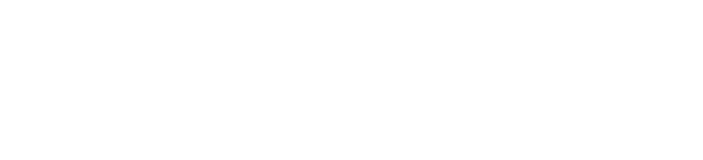
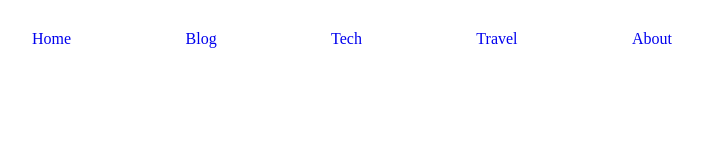
Before and after one commit to Fardus-Hassan/practice-4, a plain HTML site: page html-files/blog.html in a window 1280 px wide. Shown: the whole page, without its empty margins (288-991 px from the left). Drawn offline with Linux system fonts and the light colour scheme.

Commit message:
set html

```diff
--- a/html-files/about.html
+++ b/html-files/about.html
@@ -0,0 +1,22 @@
+<!DOCTYPE html>
+<html lang="en">
+<head>
+    <meta charset="UTF-8">
+    <meta name="viewport" content="width=device-width, initial-scale=1.0">
+    <title>About</title>
+    <link rel="stylesheet" href="../style/style.css">
+</head>
+<body>
+    <header class="head1">
+        <nav>
+            <ul>
+                <li><a href="../index.html">Home</a></li>
+                <li><a href="blog.html">Blog</a></li>
+                <li><a href="tech.html">Tech</a></li>
+                <li><a href="travel.html">Travel</a></li>
+                <li><a href="about.html">About</a></li>
+            </ul>
+        </nav>
+    </header>
+</body>
+</html>
--- a/html-files/blog.html
+++ b/html-files/blog.html
@@ -0,0 +1,22 @@
+<!DOCTYPE html>
+<html lang="en">
+<head>
+    <meta charset="UTF-8">
+    <meta name="viewport" content="width=device-width, initial-scale=1.0">
+    <title>Blog</title>
+    <link rel="stylesheet" href="../style/style.css">
+</head>
+<body>
+    <header class="head1">
+        <nav>
+            <ul>
+                <li><a href="../index.html">Home</a></li>
+                <li><a href="blog.html">Blog</a></li>
+                <li><a href="tech.html">Tech</a></li>
+                <li><a href="travel.html">Travel</a></li>
+                <li><a href="about.html">About</a></li>
+            </ul>
+        </nav>
+    </header>
+</body>
+</html>
--- a/style/style.css
+++ b/style/style.css
@@ -0,0 +1,25 @@
+*{
+    margin: 0;
+    padding: 0;
+
+}
+
+nav > ul{
+    display: flex;
+    align-items:center;
+    justify-content: space-between;
+}
+
+li{
+    list-style: none;
+}
+
+a{
+    text-decoration: none;
+}
+
+.head1{
+    width: 50%;
+    margin: 30px auto;
+
+}
```
Also changed, not shown: html-files/tech.html (+22 -0 lines), html-files/travel.html (+22 -0 lines), index.html (+1 -0 lines).
